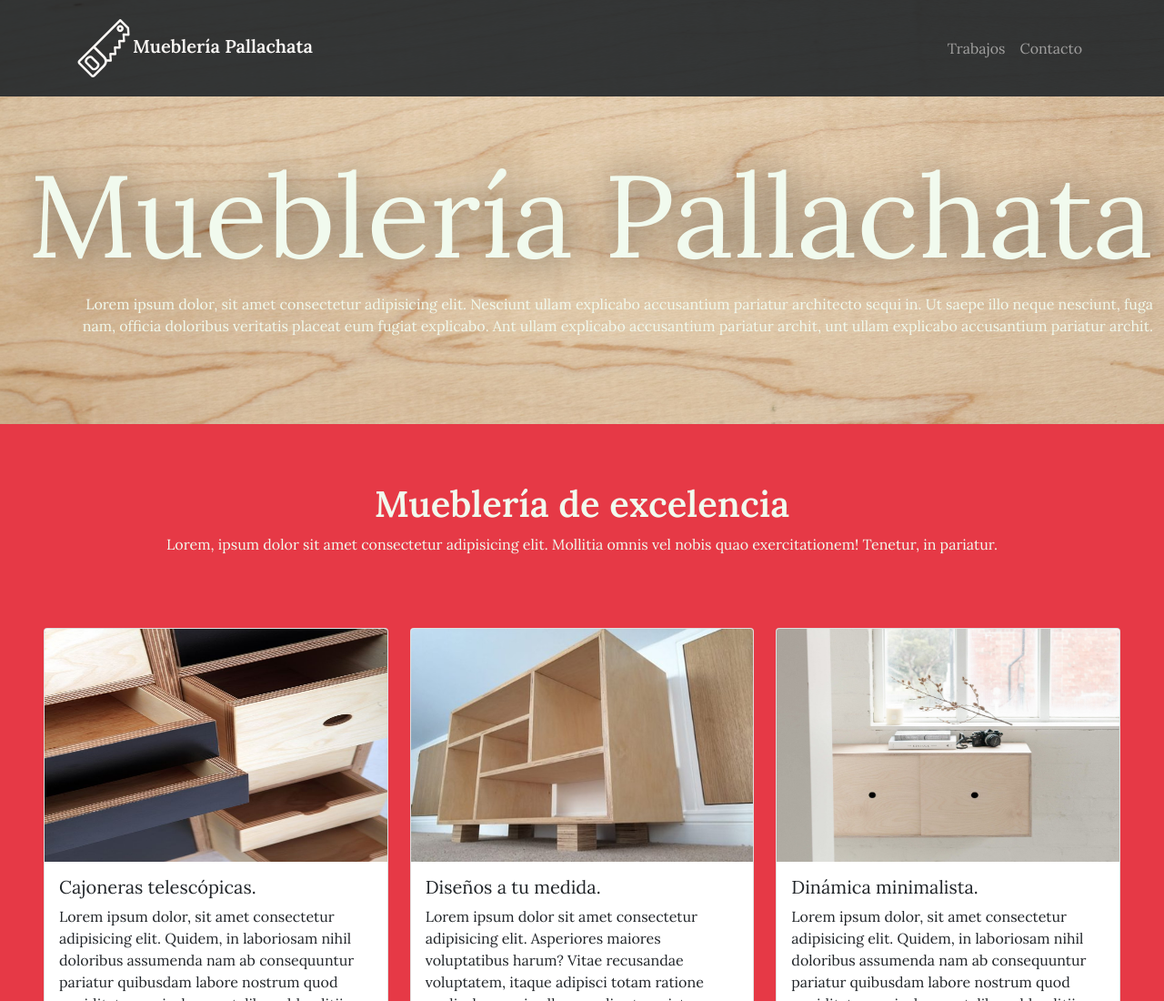
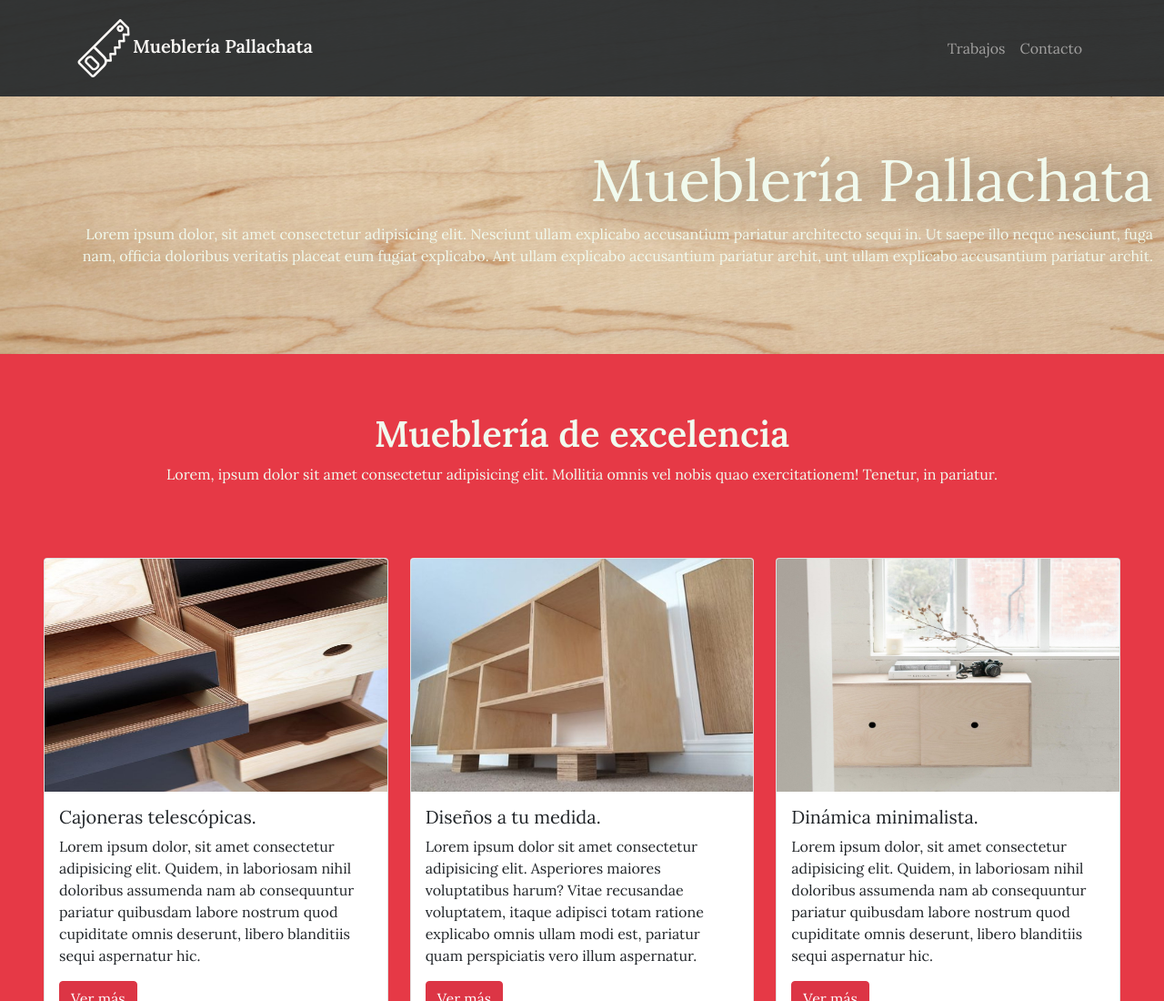
Before and after one commit to sirbirre/muebleria, a plain HTML site: page index.html in a window 1280 px wide. Shown: the top 1100 px of the page at 91% size. Drawn offline with nearby package versions, Linux system fonts and the light colour scheme; a script that the page names is missing.

Commit message:
h1 corregido final

```diff
--- a/assets/css/style.css
+++ b/assets/css/style.css
@@ -35,12 +35,12 @@ header h1 {
 
 @media (min-width: 768px) {
     header h1 {
-        font-size: 8em;
+        font-size: 4em;
     }
 }
 @media (min-width: 1024px) {
     header h1 {
-        font-size: 8em;
+        font-size: 4em;
     }
 }
 /* ----cards---- */
```
